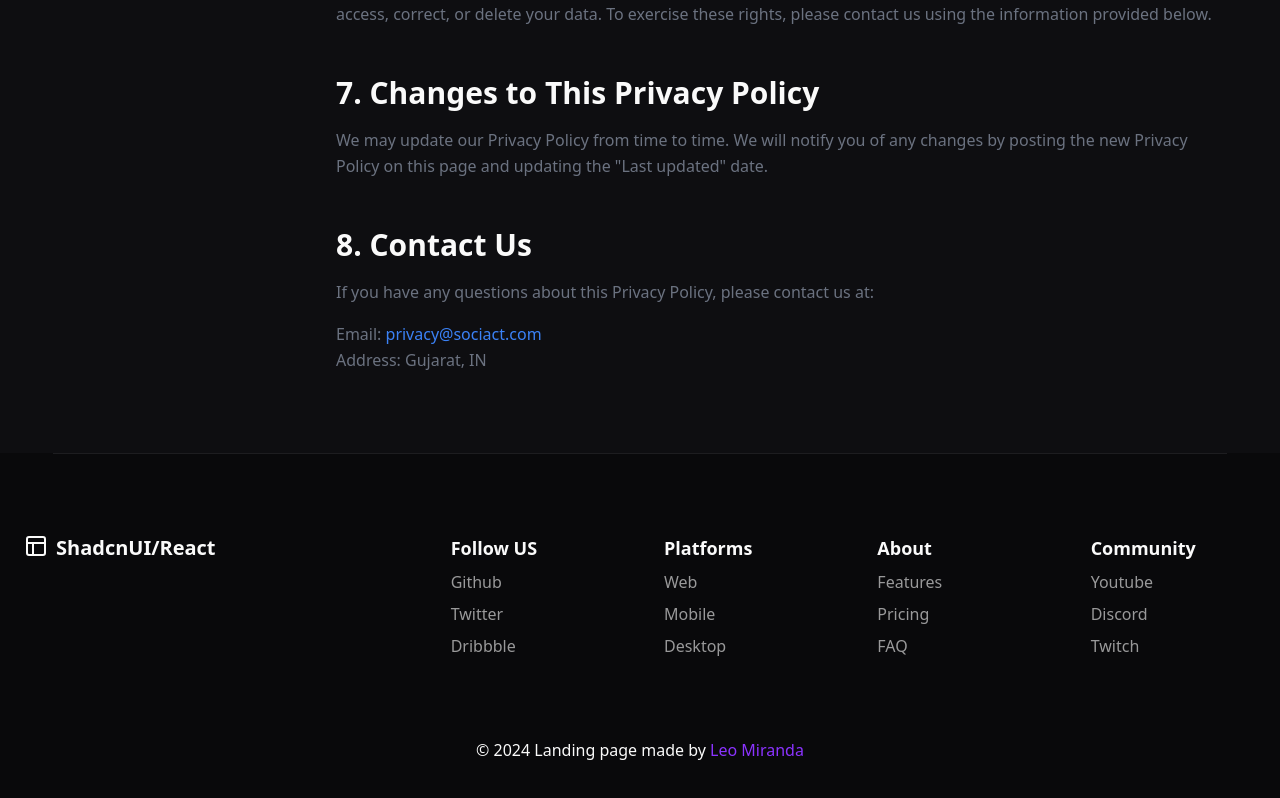
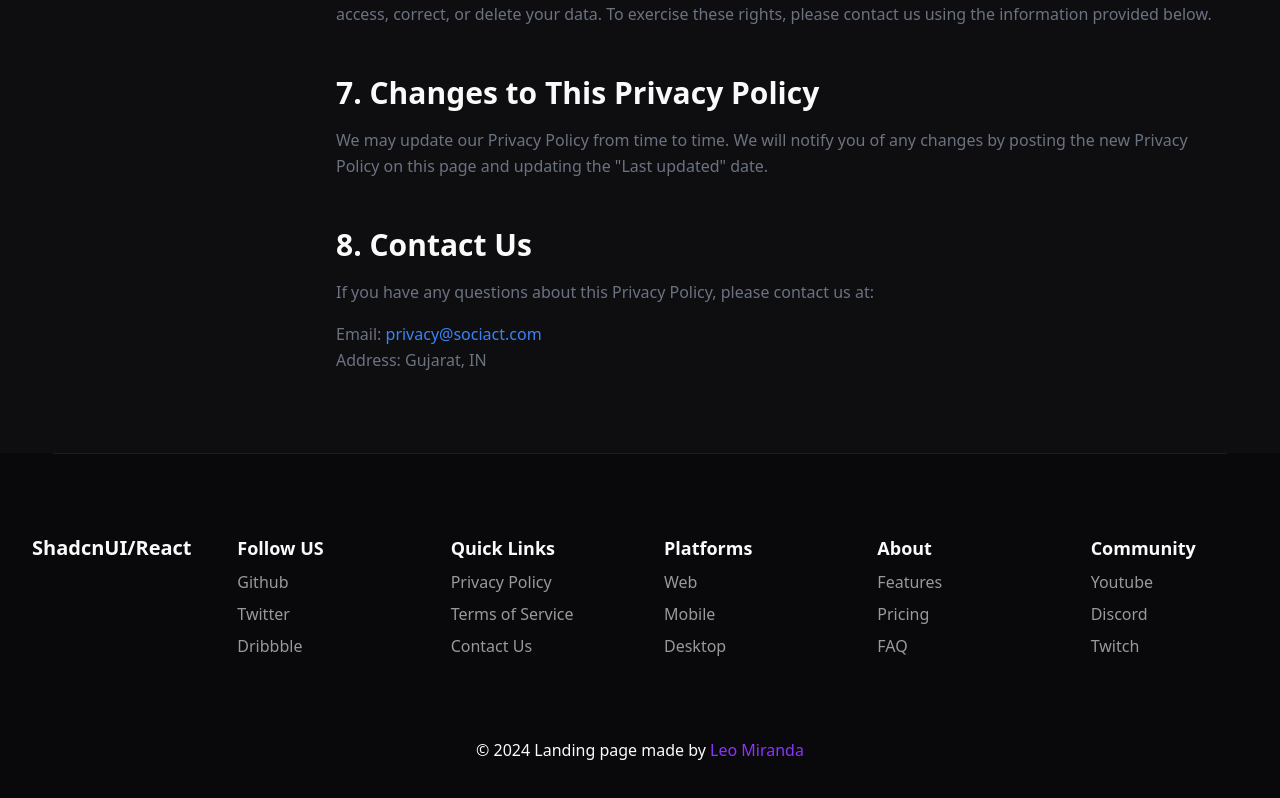
Before and after one commit to Automation-agency-saas/sociact-frontend, a React (Vite) app: page /privacy in a window 1280 px wide. Shown: the part 1432-2230 px from the top of the page. Built offline with nearby package versions, Linux system fonts and the light colour scheme; no server answers.

Commit message:
update footer

```diff
--- a/src/components/Footer.tsx
+++ b/src/components/Footer.tsx
@@ -6,7 +6,7 @@ export const Footer = () => {
       <hr className="w-11/12 mx-auto" />
 
       <section className="container py-20 grid grid-cols-2 md:grid-cols-4 xl:grid-cols-6 gap-x-12 gap-y-8">
-        <div className="col-span-full xl:col-span-2">
+        <div className="col-span-full xl:col-span-1">
           <a
             rel="noreferrer noopener"
             href="/"
@@ -46,6 +46,39 @@ export const Footer = () => {
               className="opacity-60 hover:opacity-100"
             >
               Dribbble
+            </a>
+          </div>
+        </div>
+
+        <div className="flex flex-col gap-2">
+          <h3 className="font-bold text-lg">Quick Links</h3>
+          <div>
+            <a
+              rel="noreferrer noopener"
+              href="/privacy"
+              className="opacity-60 hover:opacity-100"
+            >
+              Privacy Policy
+            </a>
+          </div>
+
+          <div>
+            <a
+              rel="noreferrer noopener"
+              href="/privacy"
+              className="opacity-60 hover:opacity-100"
+            >
+              Terms of Service
+            </a>
+          </div>
+
+          <div>
+            <a
+              rel="noreferrer noopener"
+              href="#"
+              className="opacity-60 hover:opacity-100"
+            >
+              Contact Us
             </a>
           </div>
         </div>
```
